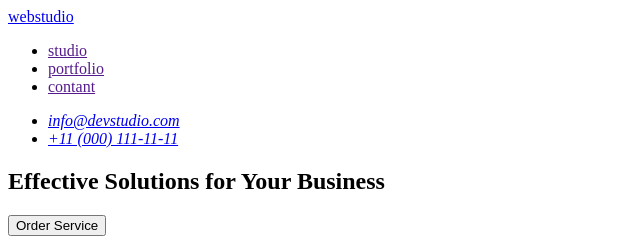
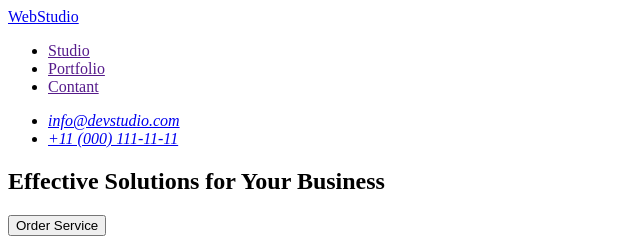
Before and after one commit to ArtVelych/goit-markup-hw-01, a plain HTML site: page index.html in a window 1280 px wide. Shown: the top 240 px of the page, 0-640 px from the left. Drawn offline with Linux system fonts and the light colour scheme.

Commit message:
Changed to uppercase

```diff
--- a/index.html
+++ b/index.html
@@ -9,11 +9,11 @@
 <body>
     <header>
         <nav>
-            <a href="./index.html">webstudio</a>
+            <a href="./index.html">WebStudio</a>
             <ul>
-                <li><a href="">studio</a></li>
-                <li><a href="">portfolio</a></li>
-                <li><a href="">contant</a></li>
+                <li><a href="">Studio</a></li>
+                <li><a href="">Portfolio</a></li>
+                <li><a href="">Contant</a></li>
             </ul>
         </nav>
 
@@ -83,7 +83,7 @@
     </main>
 
     <footer>
-        <a href="./index.html">webstudio</a>
+        <a href="./index.html">WebStudio</a>
 
         <p>Increase the flow of customers and sales for your business with digital marketing & growth solutions.</p>
     </footer>
```
